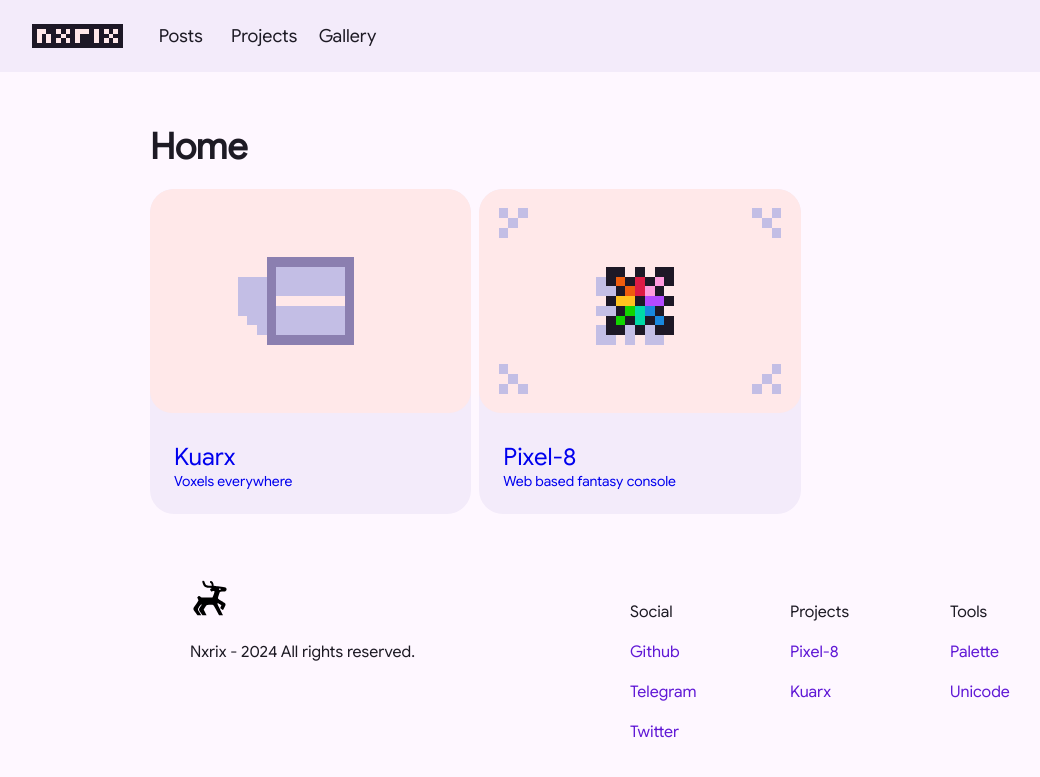
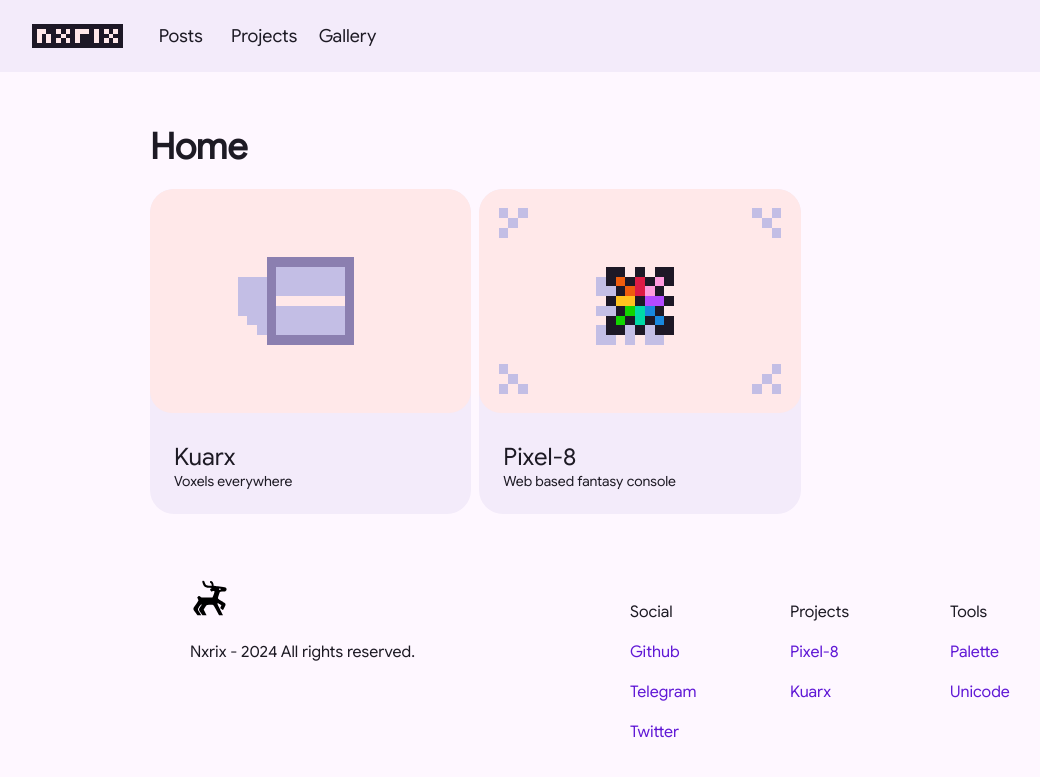
Before and after one commit to Nxrix/nxrix.github.io, a Jekyll site: the page built from index.html, in a window 1280 px wide. Shown: the top 777 px of the page, without its empty margins (0-1040 px from the left). Built offline with Jekyll 4.4.1, drawn with Linux system fonts in a browser that asks for light colours.

Commit message:
Update style.css

```diff
--- a/assets/css/style.css
+++ b/assets/css/style.css
@@ -394,7 +394,8 @@ ol, ul {
   border-radius: 24px;
   overflow: hidden;
   transition: border-radius .3s cubic-bezier(.2,0,0,1), background-color .3s cubic-bezier(.2,0,0,1);
-	text-decoration: none;
+  text-decoration: none;
+  color: var(--md-sys-color-on-surface);
 }
 .body .content .cart_set .cart:hover {
   background-color: var(--md-sys-color-surface-dim);
```
